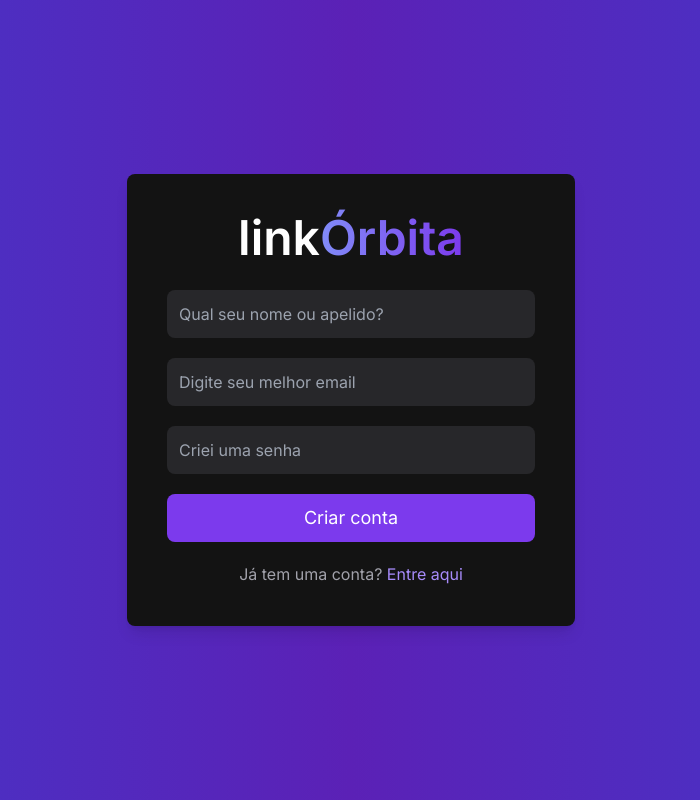
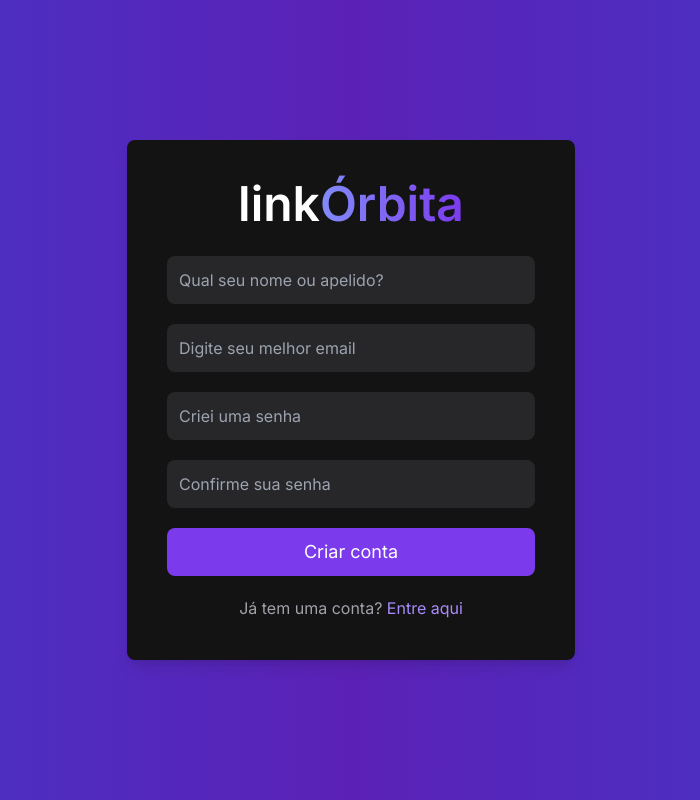
Before and after one commit to henriquedevop/linkOrbita, a React (Vite) app: page /signup in a window 1280 px wide. Shown: the whole page, without its empty margins (289-989 px from the left). Built offline with nearby package versions, Linux system fonts and the light colour scheme; no server answers.

Commit message:
feat: add real-time password confirmation validation

```diff
--- a/src/pages/admin/index.tsx
+++ b/src/pages/admin/index.tsx
@@ -155,7 +155,7 @@ export function Admin() {
     <div className="flex items-center flex-col min-h-screen pb-7 px-2 bg-gradient-to-r from-indigo-700 via-violet-800 to-indigo-700">
       <Header username={username}/>
 
-      <h4 className="w-full max-w-xl mt-4 text-xl text-white font-semibold">Bem vindo, {username}</h4>
+      <h4 className="w-full max-w-xl mt-4 text-xl text-white font-semibold">Bem vindo(a), {username}</h4>
 
       <form onSubmit={handleRegister} className="flex flex-col mt-4 mb-6 w-full max-w-xl bg-customGray p-6 rounded-lg shadow-lg">
         <h2 className="text-white text-2xl font-bold mb-4">{editId ? "Editar link" : "Adicionar link"}</h2>
--- a/src/pages/signup/index.tsx
+++ b/src/pages/signup/index.tsx
@@ -4,7 +4,7 @@ import { Input } from "../../components/input"
 import { createUserWithEmailAndPassword } from "firebase/auth"
 import { setDoc, doc } from "firebase/firestore"
 import { auth, fireStore } from "../../services/firebaseConnection"
-import { FormEvent, useState } from "react"
+import { FormEvent, useEffect, useState } from "react"
 
 export function SignUp() {
 
@@ -111,6 +111,20 @@ export function SignUp() {
                 className="p-3 bg-zinc-800 text-white rounded-lg focus:outline-none focus:ring-2 focus:ring-violet-500"
                 />
 
+                <Input
+                type="password"
+                placeholder="Confirme sua senha"
+                onChange={(e) => {
+                    const value = e.target.value
+                    if(value != password) {
+                        setErrorMessage("As senhas não coincidem.")
+                    } else {
+                        setErrorMessage("")
+                    }
+                }}
+                className="p-3 bg-zinc-800 text-white rounded-lg focus:outline-none focus:ring-2 focus:ring-violet-500"
+                />
+
                 <button
                 className="h-12 bg-violet-600 hover:bg-violet-700 transition rounded-lg text-lg font-medium text-white"
                 type="submit"
```
